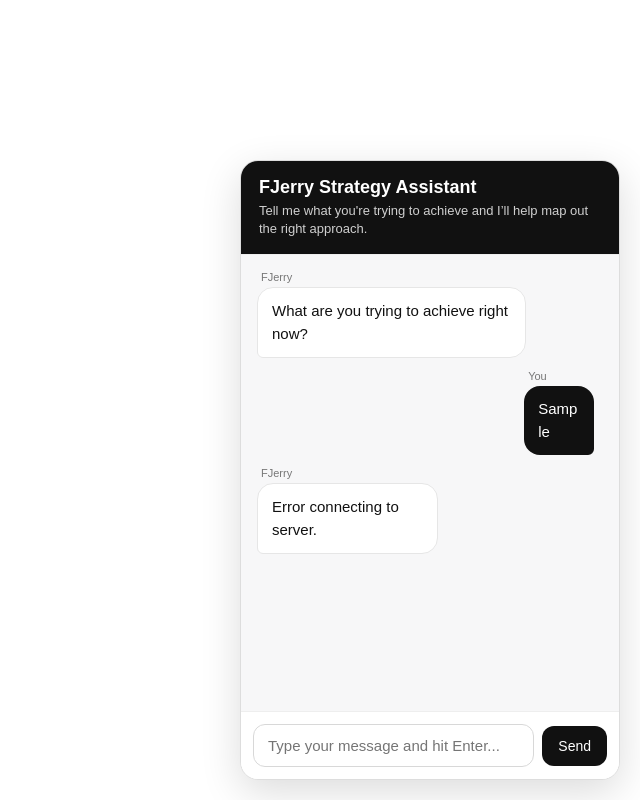
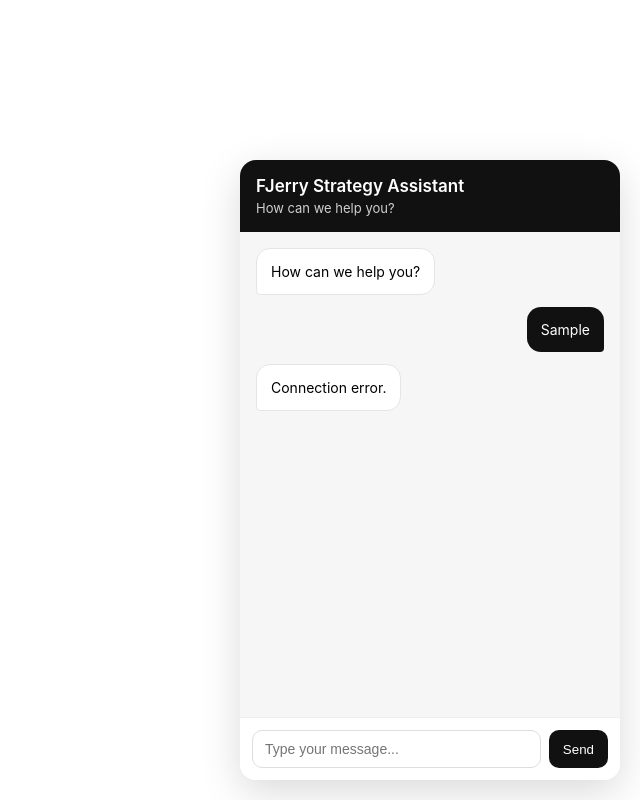
Before and after one commit to blellochg09/website-chatbot2, a website: page public/index.html in a window 1280 px wide. Both pictures are taken after typing "Sample" into the empty fields and a click on the button "Send". Shown: the whole page, without its empty margins (640-1280 px from the left). Drawn offline with Linux system fonts and the light colour scheme; no server answers.

Commit message:
Update index.html

```diff
--- a/public/index.html
+++ b/public/index.html
@@ -4,14 +4,13 @@
   <meta charset="UTF-8" />
   <meta name="viewport" content="width=device-width, initial-scale=1.0"/>
   <title>FJerry Strategy Assistant</title>
+
   <style>
-    * {
-      box-sizing: border-box;
-    }
+    * { box-sizing: border-box; }
 
     body {
       margin: 0;
-      font-family: Arial, sans-serif;
+      font-family: -apple-system, BlinkMacSystemFont, "Segoe UI", Roboto, sans-serif;
       background: transparent;
     }
 
@@ -23,151 +22,116 @@
       max-width: calc(100vw - 24px);
       height: 620px;
       max-height: calc(100vh - 40px);
-      border: 1px solid #ddd;
-      border-radius: 18px;
-      background: #ffffff;
-      box-shadow: 0 12px 40px rgba(0, 0, 0, 0.14);
+      background: #fff;
+      border-radius: 16px;
+      box-shadow: 0 12px 40px rgba(0,0,0,0.15);
       display: flex;
       flex-direction: column;
       overflow: hidden;
     }
 
     #header {
-      padding: 16px 18px;
-      border-bottom: 1px solid #eee;
+      padding: 16px;
       background: #111;
       color: white;
     }
 
     #headerTitle {
-      font-size: 18px;
-      font-weight: 700;
-      margin: 0 0 4px 0;
+      font-size: 17px;
+      font-weight: 600;
     }
 
     #headerSub {
       font-size: 13px;
-      line-height: 1.4;
-      color: rgba(255,255,255,0.8);
-      margin: 0;
+      opacity: 0.8;
+      margin-top: 4px;
     }
 
     #messages {
       flex: 1;
       overflow-y: auto;
       padding: 16px;
-      background: #f7f7f8;
+      background: #f6f6f7;
       display: flex;
       flex-direction: column;
       gap: 12px;
     }
 
-    .messageRow {
+    .row {
       display: flex;
       width: 100%;
     }
 
-    .messageRow.user {
-      justify-content: flex-end;
+    .row.user { justify-content: flex-end; }
+    .row.bot { justify-content: flex-start; }
+
+    .bubble {
+      max-width: 85%;
+      padding: 12px 14px;
+      border-radius: 14px;
+      font-size: 14px;
+      line-height: 1.5;
+      white-space: pre-wrap;
     }
 
-    .messageRow.bot {
-      justify-content: flex-start;
+    .user .bubble {
+      background: #111;
+      color: white;
+      border-bottom-right-radius: 4px;
     }
 
-    .bubble {
-      max-width: 88%;
-      padding: 12px 14px;
-      border-radius: 16px;
-      font-size: 15px;
-      line-height: 1.5;
-      white-space: pre-wrap;
-      word-wrap: break-word;
+    .bot .bubble {
+      background: white;
+      border: 1px solid #e5e5e5;
+      border-bottom-left-radius: 4px;
     }
 
-    .messageRow.user .bubble {
-      background: #111;
-      color: white;
-      border-bottom-right-radius: 6px;
-    }
-
-    .messageRow.bot .bubble {
-      background: white;
-      color: #111;
-      border: 1px solid #e6e6e6;
-      border-bottom-left-radius: 6px;
-    }
-
-    .label {
-      font-size: 11px;
-      margin-bottom: 4px;
+    #typing {
+      padding: 0 16px 10px;
+      font-size: 12px;
       color: #777;
-      padding: 0 4px;
-    }
-
-    .typing {
-      padding: 0 16px 12px 16px;
-      font-size: 12px;
-      color: #666;
       display: none;
-      background: #f7f7f8;
     }
 
     #inputWrap {
       border-top: 1px solid #eee;
       padding: 12px;
-      background: #fff;
+      background: white;
     }
 
     #form {
       display: flex;
       gap: 8px;
-      align-items: center;
     }
 
     #input {
       flex: 1;
-      border: 1px solid #d8d8d8;
-      border-radius: 12px;
-      padding: 12px 14px;
-      font-size: 15px;
+      border: 1px solid #ddd;
+      border-radius: 10px;
+      padding: 10px 12px;
+      font-size: 14px;
       outline: none;
     }
 
-    #input:focus {
-      border-color: #999;
-    }
-
     #send {
-      border: none;
       background: #111;
       color: white;
-      border-radius: 12px;
-      padding: 12px 16px;
-      font-size: 14px;
+      border: none;
+      padding: 10px 14px;
+      border-radius: 10px;
       cursor: pointer;
     }
 
-    #send:hover {
-      opacity: 0.92;
-    }
+    #send:hover { opacity: 0.9; }
 
-    @media (max-width: 520px) {
-      #chat {
-        right: 12px;
-        bottom: 12px;
-        width: calc(100vw - 24px);
-        height: calc(100vh - 24px);
-        max-height: calc(100vh - 24px);
-      }
-    }
   </style>
 </head>
 <body>
+
 <div id="chat">
   <div id="header">
     <div id="headerTitle">FJerry Strategy Assistant</div>
-      <p id="headerSub">Tell me what you're trying to achieve and I’ll help map out the right approach.</p>
+    <div id="headerSub">How can we help you?</div>
   </div>
 
   <div id="messages"></div>
@@ -175,7 +139,7 @@
 
   <div id="inputWrap">
     <form id="form">
-        <input id="input" type="text" placeholder="Type your message and hit Enter..." autocomplete="off" />
+      <input id="input" placeholder="Type your message..." autocomplete="off" />
       <button id="send" type="submit">Send</button>
     </form>
   </div>
@@ -189,21 +153,15 @@
 
   function addMessage(role, text) {
     const row = document.createElement("div");
-      row.className = "messageRow " + role;
-
-      const wrapper = document.createElement("div");
-
-      const label = document.createElement("div");
-      label.className = "label";
-      label.textContent = role === "user" ? "You" : "FJerry";
+    row.className = "row " + role;
 
     const bubble = document.createElement("div");
     bubble.className = "bubble";
-      bubble.textContent = text;
 
-      wrapper.appendChild(label);
-      wrapper.appendChild(bubble);
-      row.appendChild(wrapper);
+    // 🔥 improves readability (splits paragraphs)
+    bubble.innerHTML = text.replace(/\n/g, "<br>");
+
+    row.appendChild(bubble);
     messages.appendChild(row);
     messages.scrollTop = messages.scrollHeight;
   }
@@ -211,7 +169,6 @@
   async function sendMessage(text) {
     addMessage("user", text);
     typing.style.display = "block";
-      messages.scrollTop = messages.scrollHeight;
 
     try {
       const res = await fetch("/api/chat", {
@@ -225,29 +182,33 @@
       const data = await res.json();
 
       if (!res.ok) {
-          addMessage("bot", "Error: " + (data.error || "Request failed"));
+        addMessage("bot", "Something went wrong.");
         return;
       }
 
-        addMessage("bot", data.reply || "No response generated.");
+      addMessage("bot", data.reply || "No response.");
     } catch (err) {
-        addMessage("bot", "Error connecting to server.");
+      addMessage("bot", "Connection error.");
     } finally {
       typing.style.display = "none";
     }
   }
 
-    form.addEventListener("submit", async function (e) {
+  form.addEventListener("submit", async (e) => {
     e.preventDefault();
+
     const text = input.value.trim();
     if (!text) return;
+
     input.value = "";
     await sendMessage(text);
   });
 
-    window.addEventListener("load", function () {
-      addMessage("bot", "What are you trying to achieve right now?");
+  // Initial message
+  window.addEventListener("load", () => {
+    addMessage("bot", "How can we help you?");
   });
 </script>
+
 </body>
 </html>
```
Lines whose indentation alone changed are shown as unchanged.
